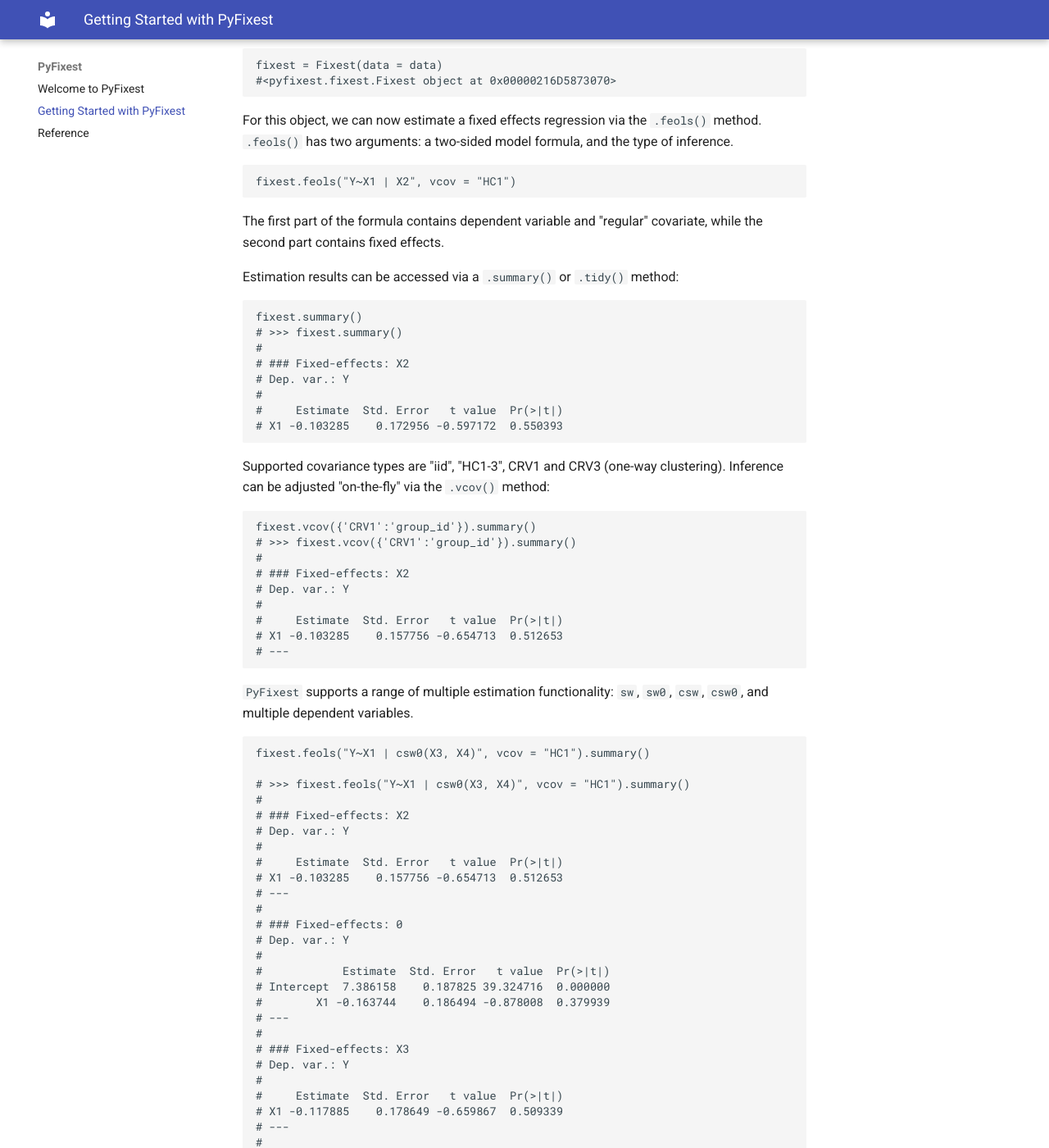
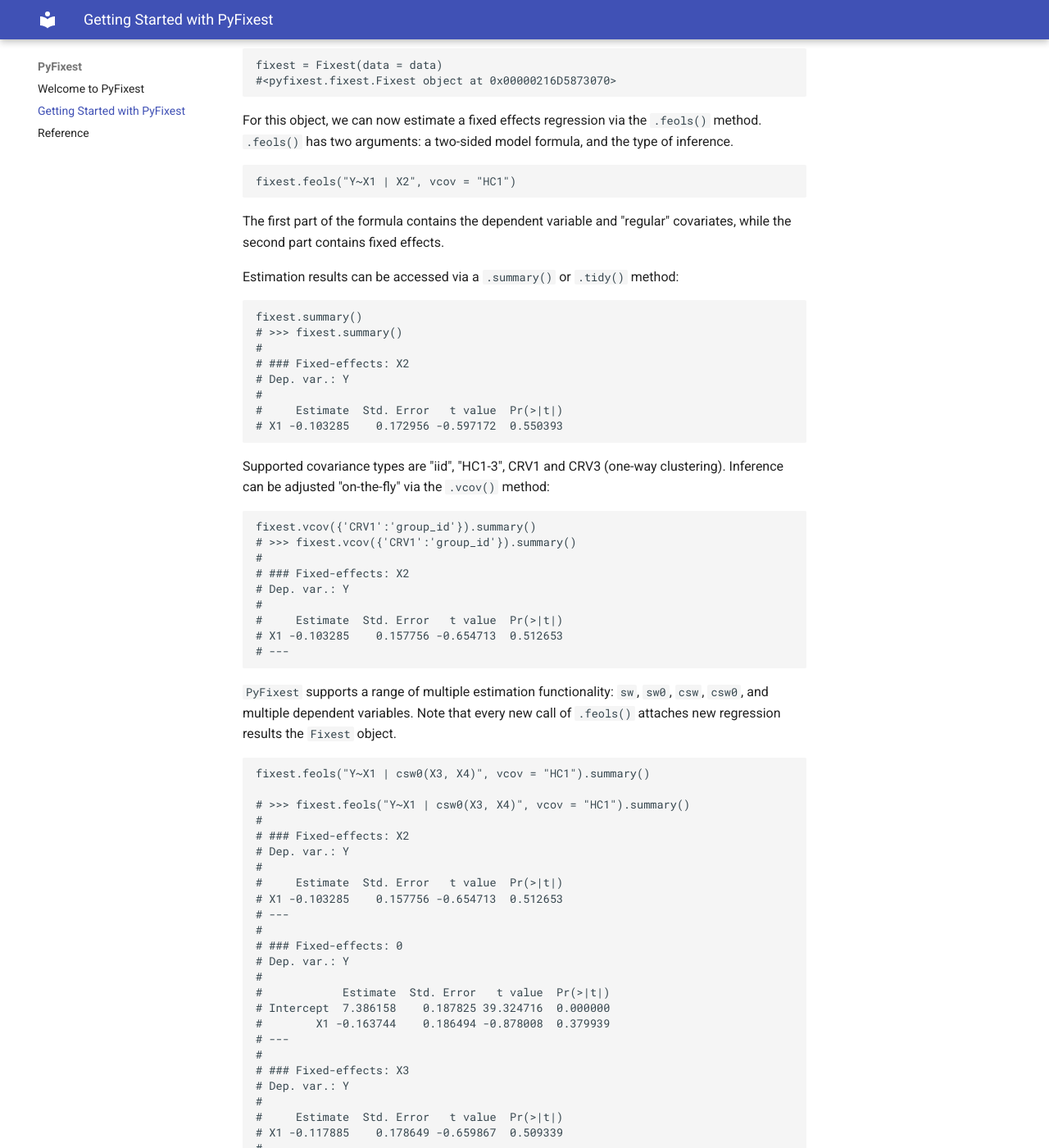
Before and after one commit to py-econometrics/pyfixest, an MkDocs documentation site: the page built from docs/tutorial.md, in a window 1280 px wide and 1400 px high, scrolled down 488 px. Shown: the whole window at 82% size. Built offline with MkDocs 1.6.1 and Material for MkDocs 9.7.7, drawn with Linux system fonts in a browser that asks for light colours.

Commit message:
minor update to mkdocs

````diff
--- a/docs/tutorial.md
+++ b/docs/tutorial.md
@@ -29,7 +29,7 @@
 ```py
 fixest.feols("Y~X1 | X2", vcov = "HC1")
 ```
-The first part of the formula contains dependent variable and "regular" covariate, while the second part contains fixed effects.
+The first part of the formula contains the dependent variable and "regular" covariates, while the second part contains fixed effects.
 
 Estimation results can be accessed via a `.summary()` or `.tidy()` method:
 
@@ -59,7 +59,7 @@
 # ---
 ```
 
-`PyFixest` supports a range of multiple estimation functionality: `sw`, `sw0`, `csw`, `csw0`, and multiple dependent variables.
+`PyFixest` supports a range of multiple estimation functionality: `sw`, `sw0`, `csw`, `csw0`, and multiple dependent variables. Note that every new call of `.feols()` attaches new regression results the `Fixest` object.
 
 ```py
 fixest.feols("Y~X1 | csw0(X3, X4)", vcov = "HC1").summary()
````
Also changed, not shown: site/tutorial/index.html, 1 other file.
